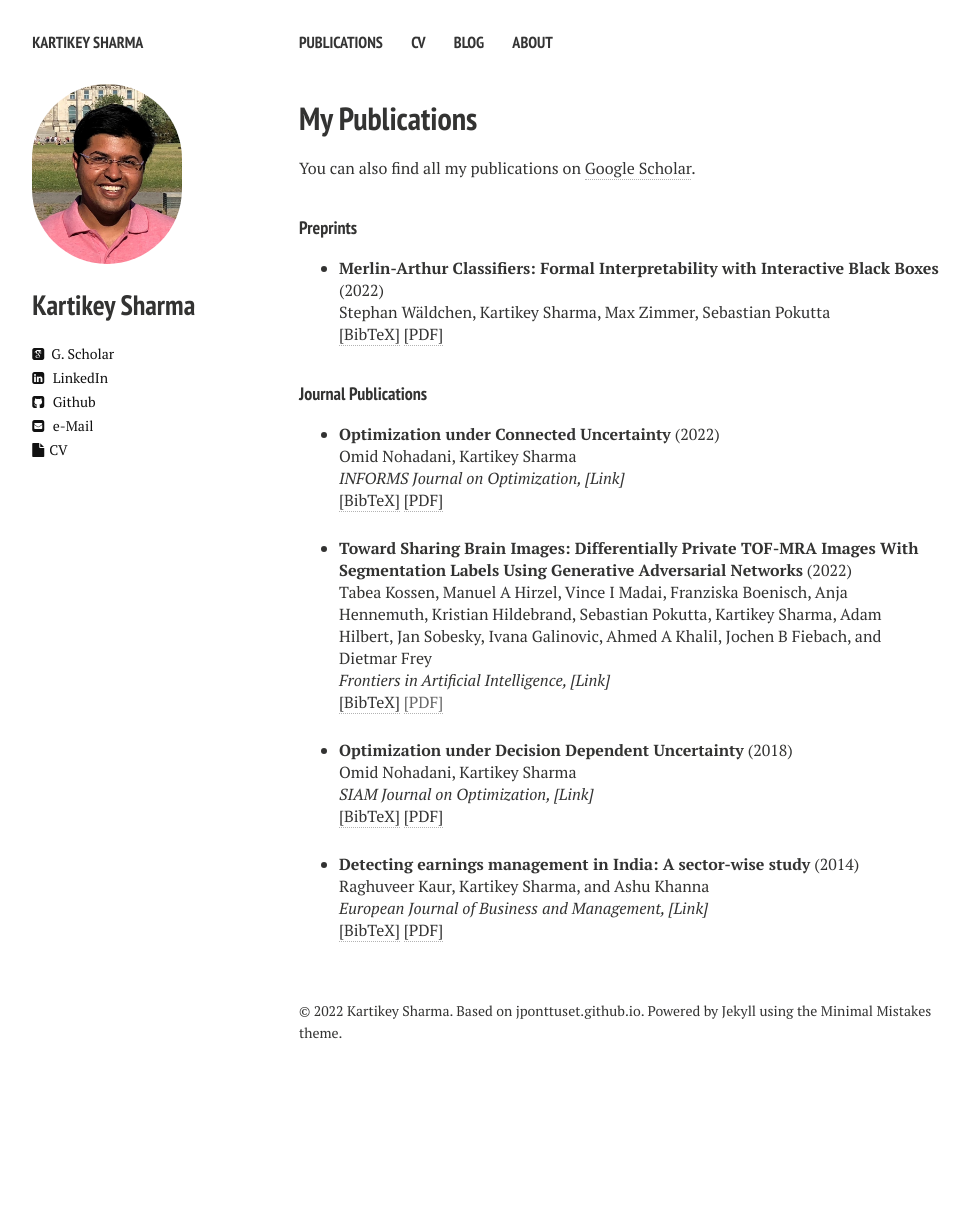
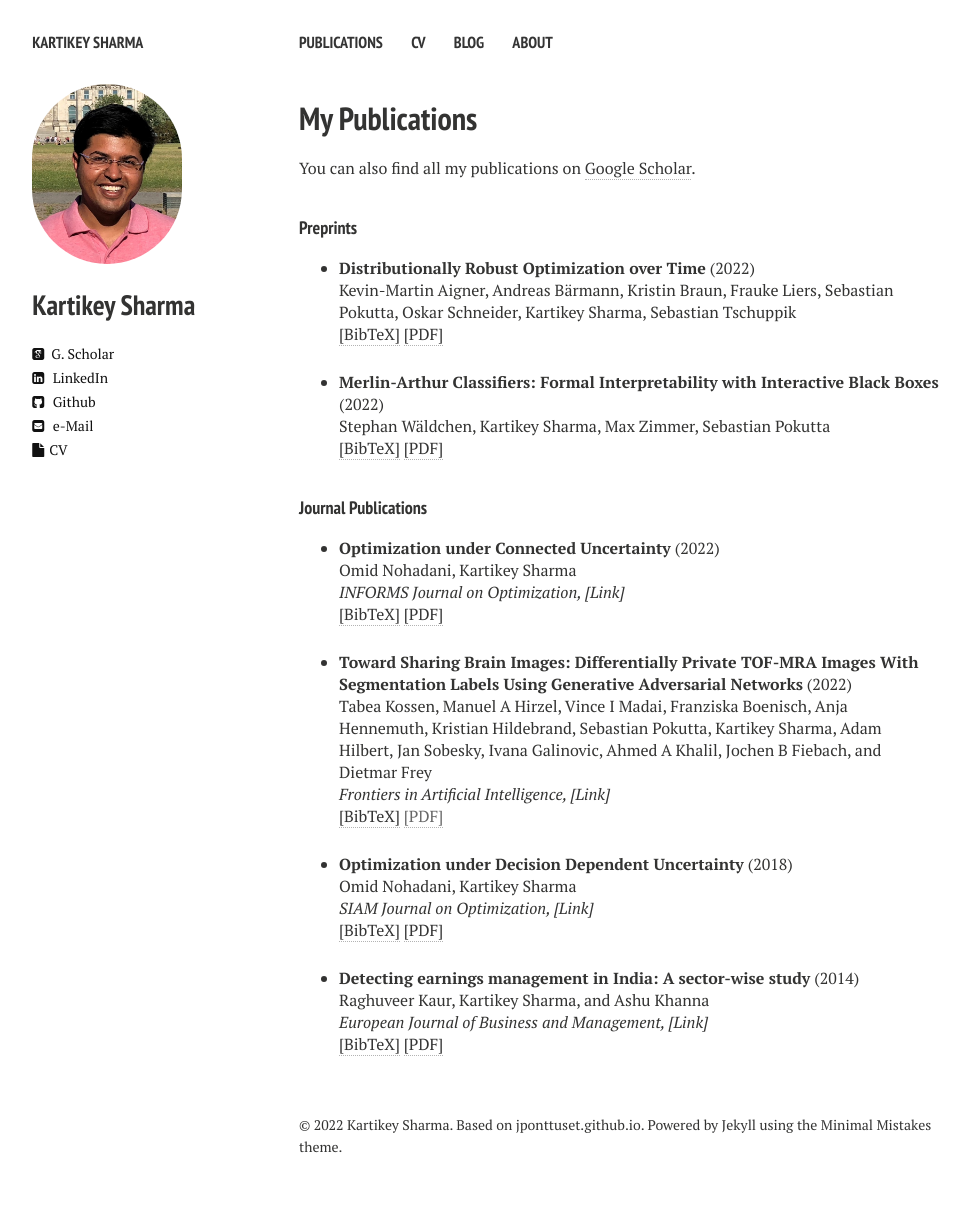
Before and after one commit to kartikeyrinwa/kartikeyrinwa.github.io, a Jekyll site: the page built from publications.md, in a window 1280 px wide. Shown: the whole page, without its empty margins (21-990 px from the left). Built offline with Jekyll 4.4.1, drawn with Linux system fonts in a browser that asks for light colours; nearby versions of some CDN libraries; before the commit the page ends 1091 px from its top, so only the background shows below that.

Commit message:
added new publication

```diff
--- a/_data/publication_list.yml
+++ b/_data/publication_list.yml
@@ -1,3 +1,21 @@
+- title: "Distributionally Robust Optimization over Time"
+  year: 2022
+  type: preprint
+  label: aigner2022distributionally
+  image:
+  description:
+  authors: Kevin-Martin Aigner, Andreas Bärmann, Kristin Braun, Frauke Liers, Sebastian Pokutta, Oskar Schneider, Kartikey Sharma, Sebastian Tschuppik
+  link_pre:
+    url: https://opus4.kobv.de/opus4-trr154/frontdoor/deliver/index/docId/496/file/dro_over_time_preprint.pdf
+    display: kobv.de (2022)
+  link_main:
+    url:
+    display:
+  bibtex: |
+        @article{aigner2022distributionally,
+        title={Distributionally Robust Optimization over Time},
+        author={Aigner, Kevin-Martin and B{\"a}rmann, Andreas and Braun, Kristin and Liers, Frauke and Pokutta, Sebastian and Schneider, Oskar and Sharma, Kartikey and Tschuppik, Sebastian}}
+
 - title: "Merlin-Arthur Classifiers: Formal Interpretability with Interactive Black Boxes"
   year: 2022
   type: preprint
```
